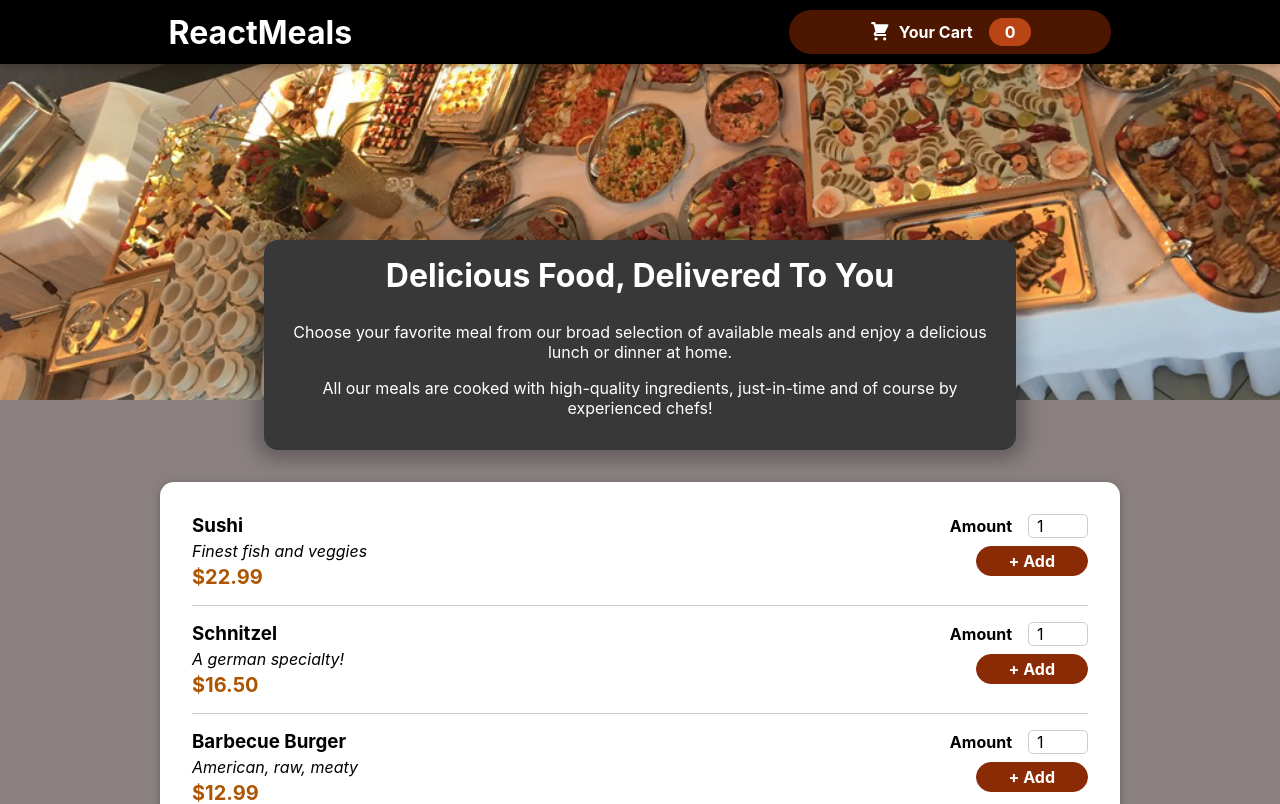
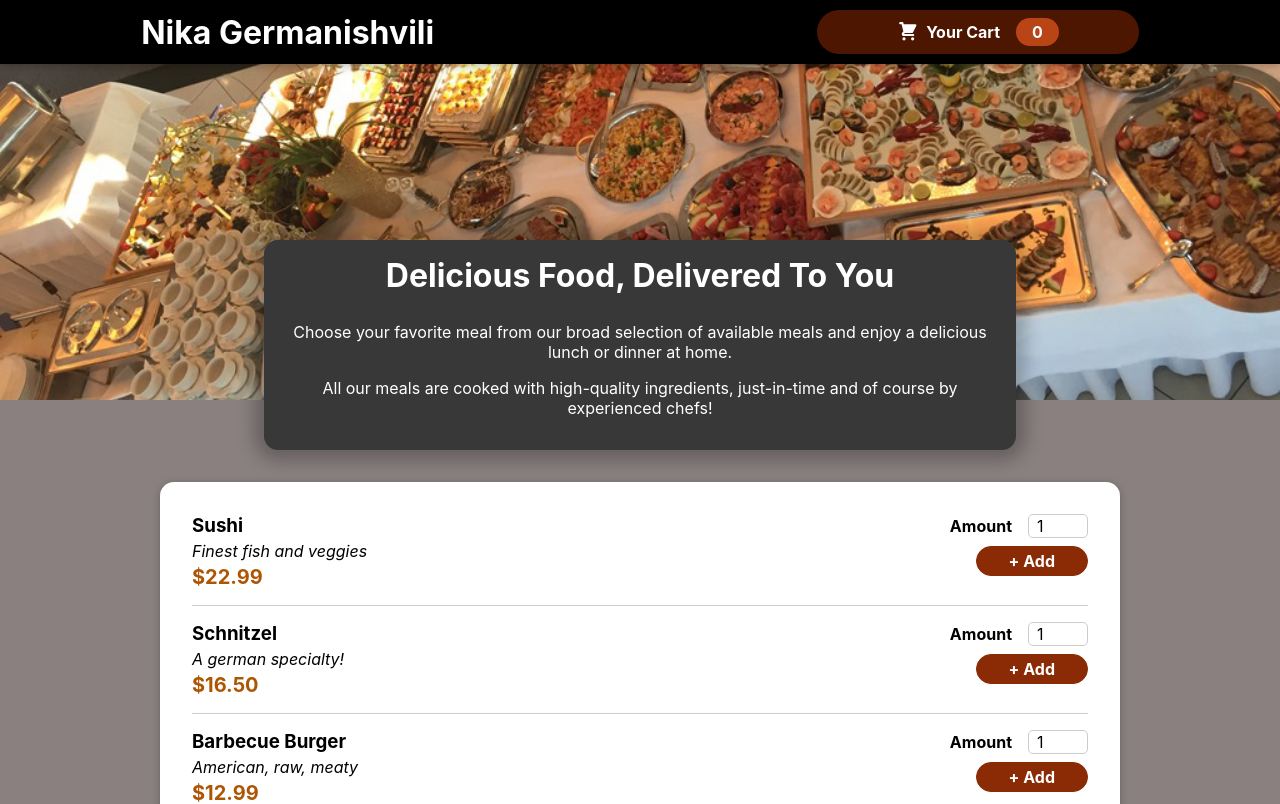
Before and after one commit to ngermanishvili/germany-food-order-app, a React (Create React App) app in the folder order1/: page / in a window 1280 px wide. Shown: the top 804 px of the page. Built offline with nearby package versions, Linux system fonts and the light colour scheme.

Commit message:
minor changes

```diff
--- a/order1/src/components/Layout/Header.js
+++ b/order1/src/components/Layout/Header.js
@@ -1,5 +1,4 @@
 import { Fragment } from 'react';
-
 import HeaderCartButton from './HeaderCartButton';
 import mealsImage from '../../assets/meals.jpg';
 import classes from './Header.module.css';
@@ -8,7 +7,7 @@ const Header = (props) => {
   return (
     <Fragment>
       <header className={classes.header}>
-        <h1>ReactMeals</h1>
+        <h1>Nika Germanishvili</h1>
         <HeaderCartButton onClick={props.onShowCart} />
       </header>
       <div className={classes['main-image']}>
```
